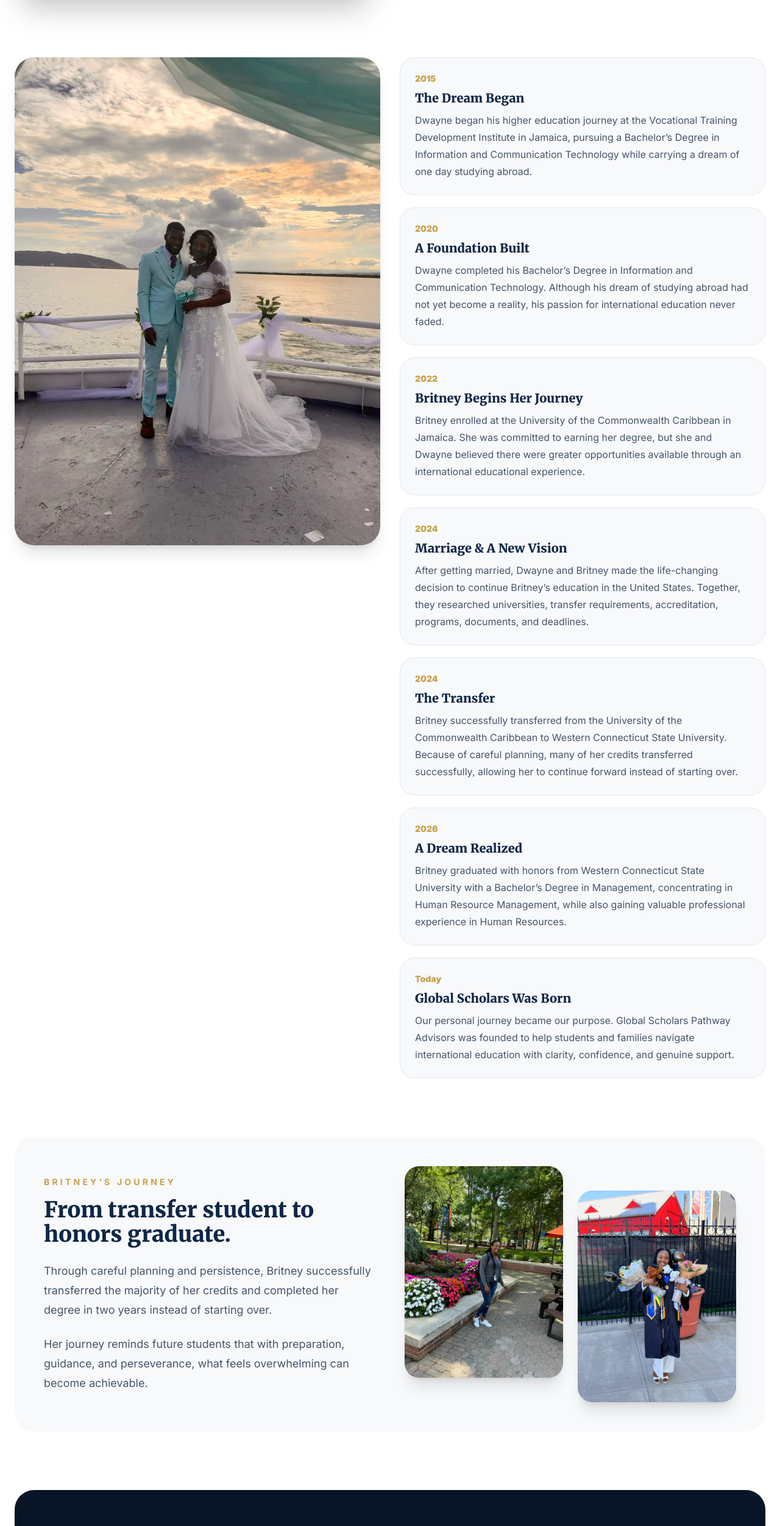
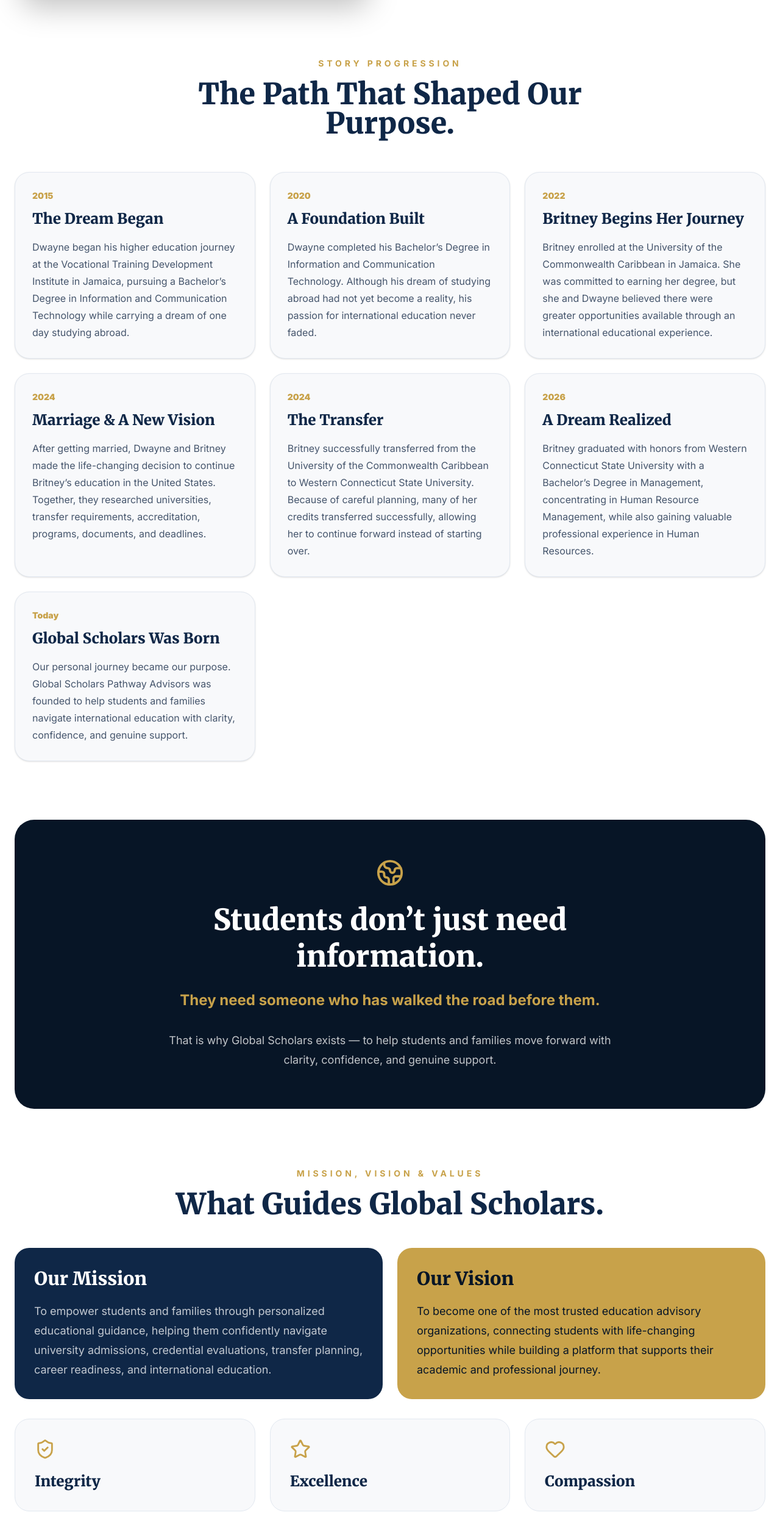
Before and after one commit to ChosenL/global-scholars, a Next.js app: page / in a window 1280 px wide. Shown: the part 6028-8530 px from the top of the page at 61% size. Built offline with nearby package versions, Linux system fonts and the light colour scheme.

Commit message:
Refine about story and restore testimonials

```diff
--- a/components/home/About.tsx
+++ b/components/home/About.tsx
@@ -1,8 +1,6 @@
 import Image from "next/image";
-import Link from "next/link";
 import FadeIn from "../ui/FadeIn";
 import {
-  ArrowRight,
   BookOpen,
   Heart,
   ShieldCheck,
@@ -10,6 +8,7 @@
   Users,
   GraduationCap,
   Globe2,
+  Quote,
 } from "lucide-react";
 
 const timeline = [
@@ -57,6 +56,21 @@
   ["Empowerment", GraduationCap],
   ["Partnership", Users],
   ["Growth", BookOpen],
+];
+
+const testimonials = [
+  {
+    name: "Britney Thompson",
+    role: "Honors Graduate, Western Connecticut State University",
+    quote:
+      "Transferring internationally can feel overwhelming, but with research, planning, and support, I was able to continue my education in the United States, transfer credits successfully, graduate with honors, and gain professional experience in Human Resources.",
+  },
+  {
+    name: "Student Testimonial",
+    role: "Student Guidance Experience",
+    quote:
+      "The guidance made the process easier to understand. Instead of feeling confused about the next step, I had more clarity, direction, and confidence about moving forward with my educational goals.",
+  },
 ];
 
 export default function About() {
@@ -132,80 +146,40 @@
           </FadeIn>
         </div>
 
-        <div className="mt-24 grid gap-8 lg:grid-cols-2">
+        <div className="mt-24">
           <FadeIn>
-            <div className="overflow-hidden rounded-[2rem] shadow-xl">
-              <Image
-                src="/wedding.jpg"
-                alt="Dwayne and Britney wedding"
-                width={800}
-                height={1000}
-                className="h-full w-full object-cover"
-              />
+            <div className="mx-auto max-w-3xl text-center">
+              <p className="text-sm font-bold uppercase tracking-[0.35em] text-[#C8A24A]">
+                Story Progression
+              </p>
+
+              <h3 className="mt-4 text-4xl font-black text-[#0F2747] md:text-5xl">
+                The Path That Shaped Our Purpose.
+              </h3>
             </div>
           </FadeIn>
 
-          <div className="space-y-5">
+          <div className="mt-14 grid gap-6 md:grid-cols-2 lg:grid-cols-3">
             {timeline.map((item, index) => (
               <FadeIn key={`${item.year}-${item.title}`} delay={index * 0.05}>
-                <div className="rounded-3xl border border-slate-200 bg-[#F8F9FB] p-6">
+                <div
+                  className={`h-full rounded-3xl border border-slate-200 bg-[#F8F9FB] p-7 shadow-sm transition duration-300 hover:-translate-y-2 hover:shadow-xl ${
+                    index === 6 ? "lg:col-start-2" : ""
+                  }`}
+                >
                   <p className="text-sm font-black text-[#C8A24A]">
                     {item.year}
                   </p>
-                  <h4 className="mt-2 text-xl font-black text-[#0F2747]">
+
+                  <h4 className="mt-3 text-2xl font-black text-[#0F2747]">
                     {item.title}
                   </h4>
-                  <p className="mt-2 leading-7 text-slate-600">{item.text}</p>
+
+                  <p className="mt-4 leading-7 text-slate-600">{item.text}</p>
                 </div>
               </FadeIn>
             ))}
           </div>
-        </div>
-
-        <div className="mt-24 grid items-center gap-12 rounded-[2rem] bg-[#F8F9FB] p-8 lg:grid-cols-2 lg:p-12">
-          <FadeIn>
-            <div>
-              <p className="text-sm font-bold uppercase tracking-[0.3em] text-[#C8A24A]">
-                Britney’s Journey
-              </p>
-
-              <h3 className="mt-4 text-4xl font-black text-[#0F2747]">
-                From transfer student to honors graduate.
-              </h3>
-
-              <p className="mt-6 text-lg leading-8 text-slate-600">
-                Through careful planning and persistence, Britney successfully
-                transferred the majority of her credits and completed her degree
-                in two years instead of starting over.
-              </p>
-
-              <p className="mt-6 text-lg leading-8 text-slate-600">
-                Her journey reminds future students that with preparation,
-                guidance, and perseverance, what feels overwhelming can become
-                achievable.
-              </p>
-            </div>
-          </FadeIn>
-
-          <FadeIn delay={0.15}>
-            <div className="grid gap-6 sm:grid-cols-2">
-              <Image
-                src="/campus-britney.jpg"
-                alt="Britney on campus"
-                width={500}
-                height={700}
-                className="rounded-3xl object-cover shadow-xl"
-              />
-
-              <Image
-                src="/graduation.jpg"
-                alt="Britney graduation"
-                width={500}
-                height={700}
-                className="rounded-3xl object-cover shadow-xl sm:mt-10"
-              />
-            </div>
-          </FadeIn>
         </div>
 
         <div className="mt-24 rounded-[2rem] bg-[#071526] px-8 py-16 text-center text-white">
@@ -279,16 +253,7 @@
           </div>
         </div>
 
-        <div className="relative mt-24 overflow-hidden rounded-[2rem] bg-[#071526] px-8 py-20 text-center text-white">
-          <Image
-            src="/founders-stairs.jpg"
-            alt="Dwayne and Britney"
-            fill
-            className="object-cover opacity-25"
-          />
-
-          <div className="absolute inset-0 bg-[#071526]/70" />
-
+        <div className="mt-24 rounded-[2rem] bg-[#071526] px-8 py-20 text-center text-white">
           <div className="relative mx-auto max-w-3xl">
             <h3 className="text-5xl font-black leading-tight">
               Your Journey Starts Here.
@@ -299,13 +264,56 @@
               pathway together.
             </p>
 
-            <Link
-              href="#contact"
-              className="mt-10 inline-flex items-center gap-3 rounded-xl bg-[#C8A24A] px-8 py-4 font-bold text-[#071526] transition hover:scale-105"
+            <a
+              href="https://calendly.com/thompsondwayne0055/free-10_minute-consultation"
+              target="_blank"
+              rel="noopener noreferrer"
+              className="mt-10 inline-flex items-center justify-center rounded-xl bg-[#C8A24A] px-8 py-4 font-bold text-[#071526] transition hover:scale-105"
             >
               Book Your Free Consultation
-              <ArrowRight size={18} />
-            </Link>
+            </a>
+          </div>
+        </div>
+
+        <div className="mt-24">
+          <FadeIn>
+            <div className="mx-auto max-w-3xl text-center">
+              <p className="text-sm font-bold uppercase tracking-[0.35em] text-[#C8A24A]">
+                Testimonials
+              </p>
+
+              <h3 className="mt-4 text-4xl font-black text-[#0F2747] md:text-5xl">
+                Real Stories. Real Encouragement.
+              </h3>
+
+              <p className="mx-auto mt-6 max-w-2xl text-lg leading-8 text-slate-600">
+                These stories reflect the heart of Global Scholars — helping
+                students and families move forward with clarity and confidence.
+              </p>
+            </div>
+          </FadeIn>
+
+          <div className="mt-14 grid gap-8 lg:grid-cols-2">
+            {testimonials.map((item, index) => (
+              <FadeIn key={item.name} delay={index * 0.08}>
+                <div className="h-full rounded-3xl border border-slate-200 bg-[#F8F9FB] p-8 shadow-sm">
+                  <Quote className="text-[#C8A24A]" size={38} />
+
+                  <p className="mt-6 text-lg leading-8 text-slate-700">
+                    “{item.quote}”
+                  </p>
+
+                  <div className="mt-8 border-t border-slate-200 pt-6">
+                    <p className="text-xl font-black text-[#0F2747]">
+                      {item.name}
+                    </p>
+                    <p className="mt-1 text-sm font-semibold text-[#C8A24A]">
+                      {item.role}
+                    </p>
+                  </div>
+                </div>
+              </FadeIn>
+            ))}
           </div>
         </div>
       </div>
```
